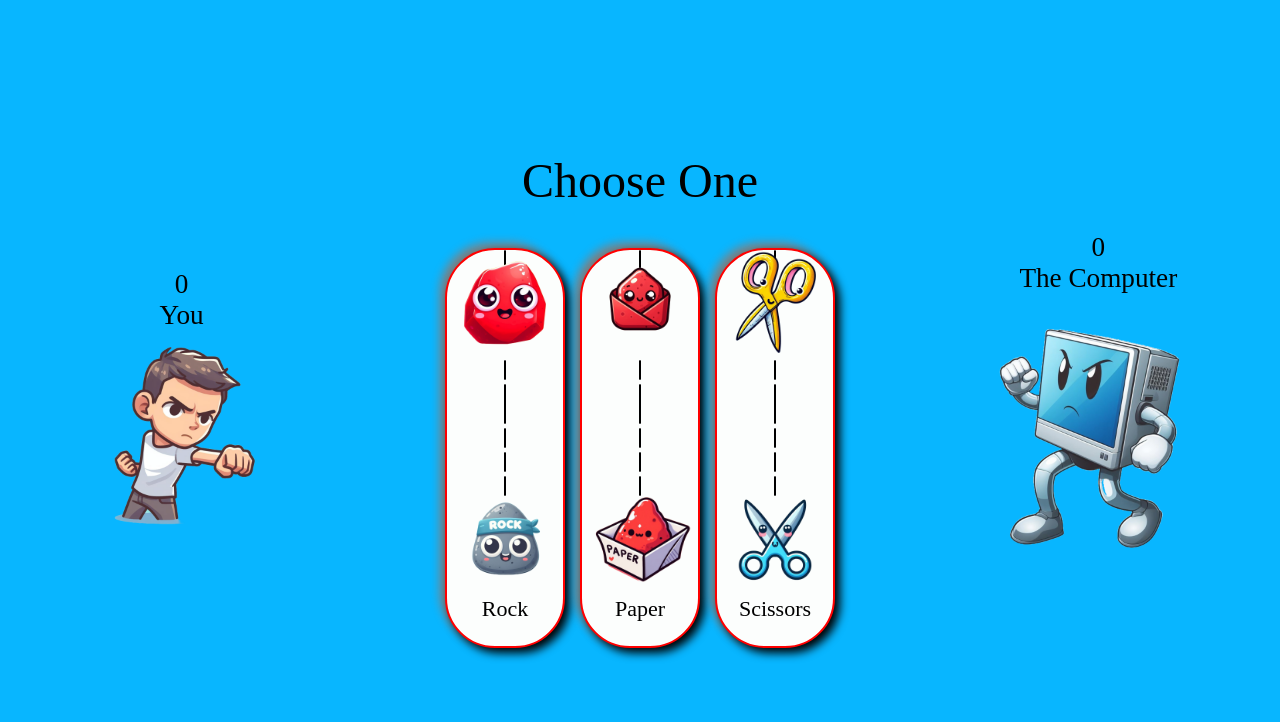
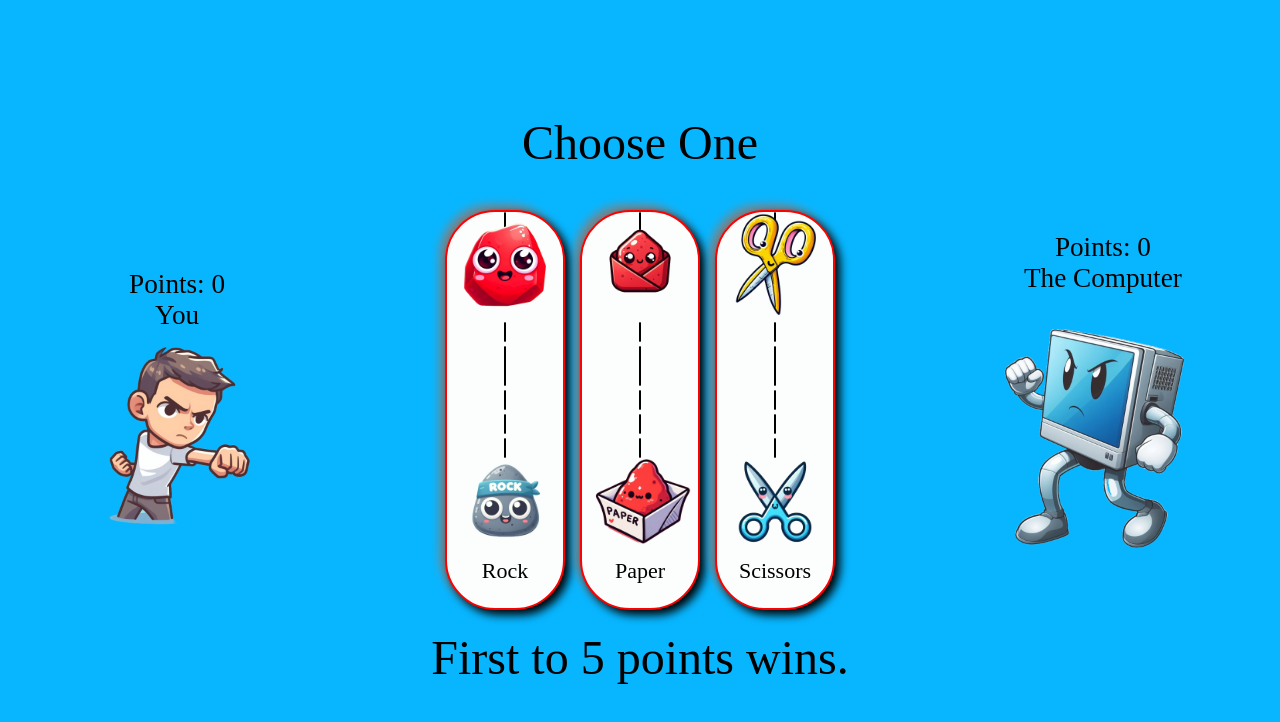
Before and after one commit to anderson2090/rock-paper-scissors, a React (Create React App) app: page / in a window 1280 px wide. Both pictures are taken after a click on the element "Start". Shown: the top 722 px of the page. Built offline with nearby package versions, Linux system fonts and the light colour scheme; a web font is replaced by a local one.

Commit message:
added text

```diff
--- a/src/components/MiddleColumn/MiddleColumn.jsx
+++ b/src/components/MiddleColumn/MiddleColumn.jsx
@@ -26,6 +26,9 @@ const MiddleColumn = () => {
           }}
         />
       )}
+      {isPlaying && (
+        <>{!winner && <p className={styles.text}>First to 5 points wins.</p>}</>
+      )}
     </div>
   );
 };
--- a/src/components/SideColumn/SideColumn.jsx
+++ b/src/components/SideColumn/SideColumn.jsx
@@ -5,7 +5,7 @@ const SideColumn = ({ character, imgSrc, imgAlt, choice, points }) => {
   return (
     <div className={styles.main}>
       <p className={styles.text}>{choice}</p>
-      <p className={styles.text}>{points}</p>
+      <p className={styles.text}>{`Points: ${points}`}</p>
       <p className={styles.text}>{character}</p>
       <img className={styles.img} src={imgSrc} alt={imgAlt} />
     </div>
```
